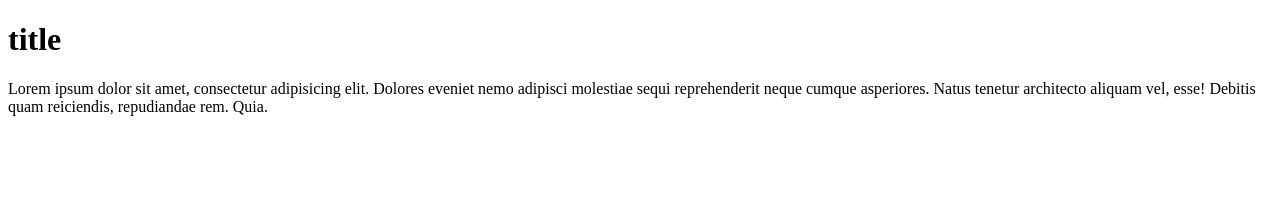
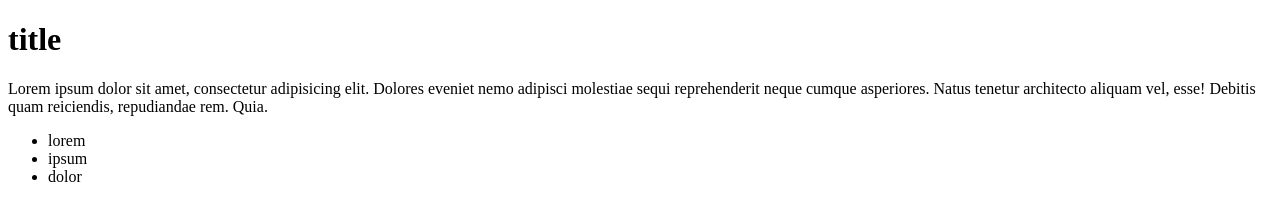
Before and after one commit to AnnaBorisovaA/fepro09, a plain HTML site: page index.html in a window 1280 px wide. Drawn offline with Linux system fonts and the light colour scheme.

Commit message:
new section added

```diff
--- a/index.html
+++ b/index.html
@@ -7,5 +7,10 @@
 <body>
 	<h1>title</h1>
 	<p>Lorem ipsum dolor sit amet, consectetur adipisicing elit. Dolores eveniet nemo adipisci molestiae sequi reprehenderit neque cumque asperiores. Natus tenetur architecto aliquam vel, esse! Debitis quam reiciendis, repudiandae rem. Quia.</p>
+	<ul>
+		<li>lorem</li>
+		<li>ipsum</li>
+		<li>dolor</li>
+	</ul>
 </body>
 </html>
```
